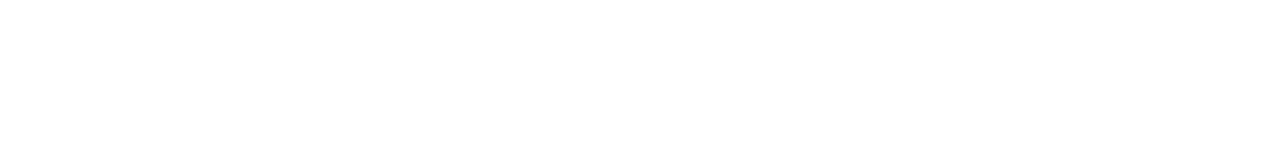
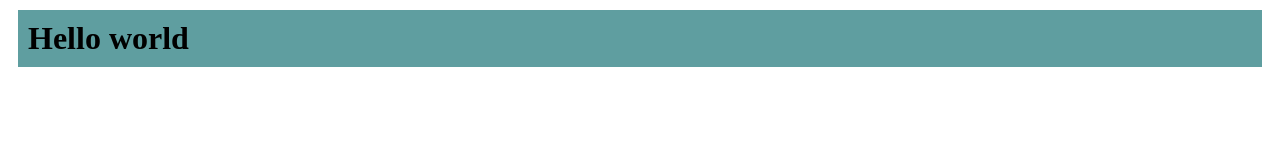
Before and after one commit to mtolgayakar/github-pullrequest, a plain HTML site: page index.html in a window 1280 px wide. Drawn offline with Linux system fonts and the light colour scheme.

Commit message:
new feature added and style css is created

```diff
--- a/index.html
+++ b/index.html
@@ -5,8 +5,9 @@
   <meta http-equiv="X-UA-Compatible" content="IE=edge">
   <meta name="viewport" content="width=device-width, initial-scale=1.0">
   <title>Document</title>
+  <link rel="stylesheet" href="style.css">
 </head>
 <body>
-
+  <h1>Hello world</h1>
 </body>
 </html>
--- /dev/null
+++ b/style.css
@@ -0,0 +1,6 @@
+h1 {
+  background-color: cadetblue;
+  color: black;
+  margin: 10px;
+  padding: 10px;
+}
```
